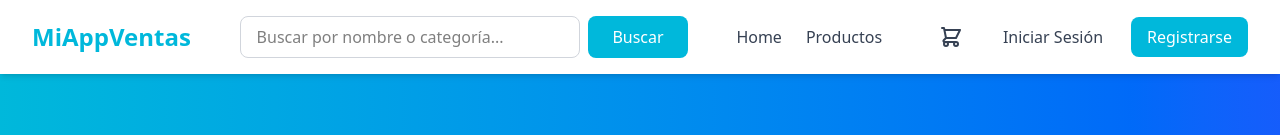
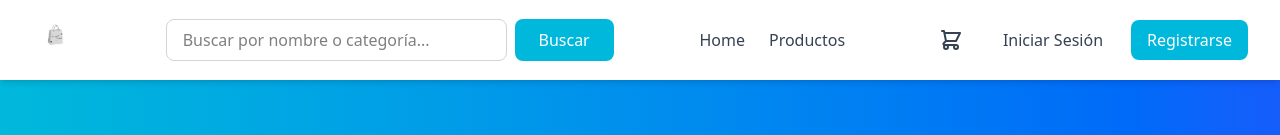
Before and after one commit to ChristianDiazS/miappventas, a React app in the folder frontend/: page / in a window 1280 px wide. Shown: the top 135 px of the page. Built offline with nearby package versions, Linux system fonts and the light colour scheme; no server answers; the HTML template or start-up script is replaced by a standard one.

Commit message:
feat: Replace text logo with new joyería brand Logo-Página-Web-FT.png

```diff
--- a/frontend/src/components/Layout/Header.jsx
+++ b/frontend/src/components/Layout/Header.jsx
@@ -50,7 +50,11 @@ export function Header() {
 
           {/* Logo */}
           <Link to="/" className="shrink-0">
-            <h1 className="text-2xl font-bold text-cyan-500">MiAppVentas</h1>
+            <img
+              src="/images/logo/Logo-Página-Web-FT.png"
+              alt="MiAppVentas Logo"
+              className="h-12 w-auto object-contain"
+            />
           </Link>
 
           {/* SearchBar */}
```
Also changed, not shown: frontend/public/images/logo/Logo-Página-Web-FT.png (added).
